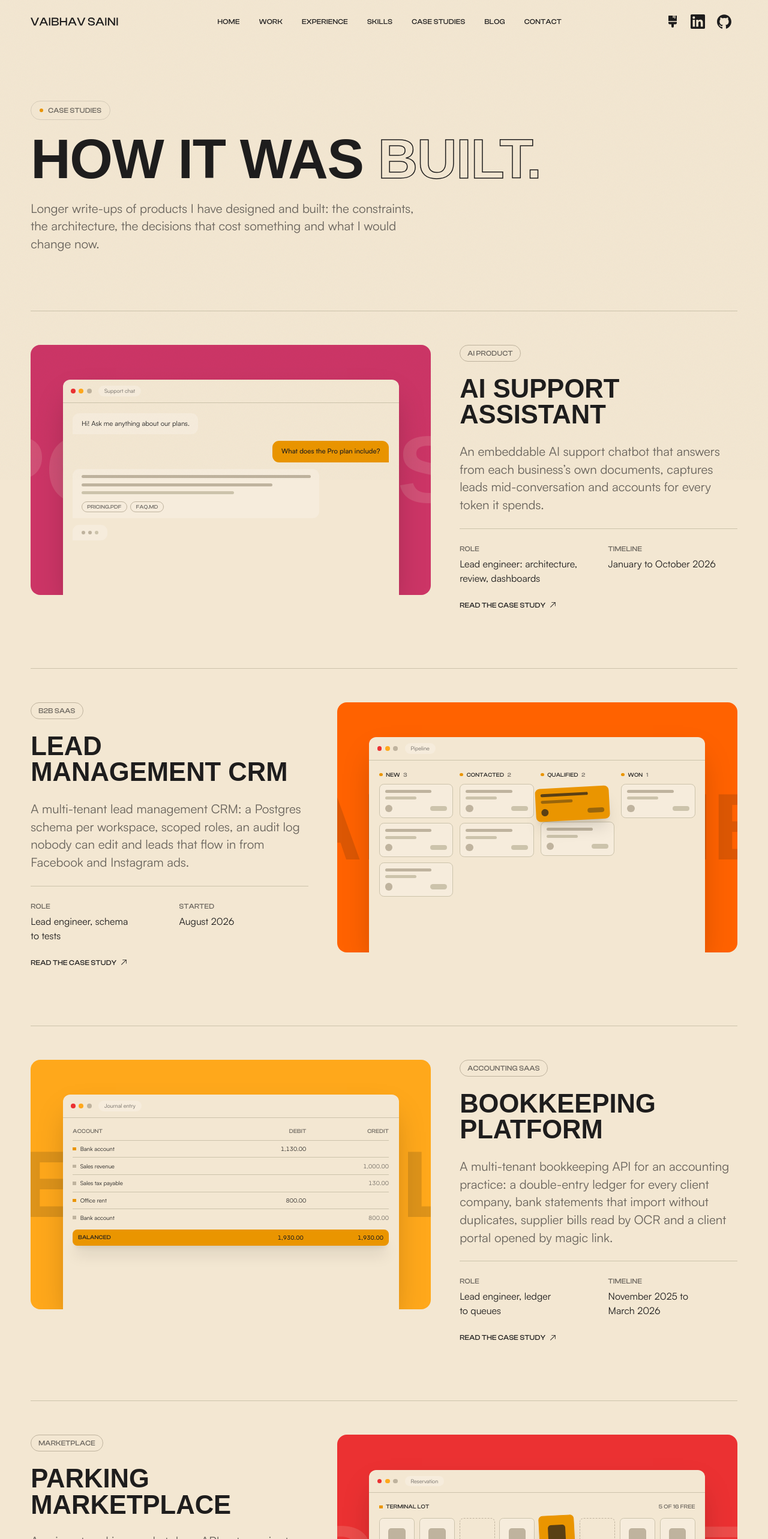
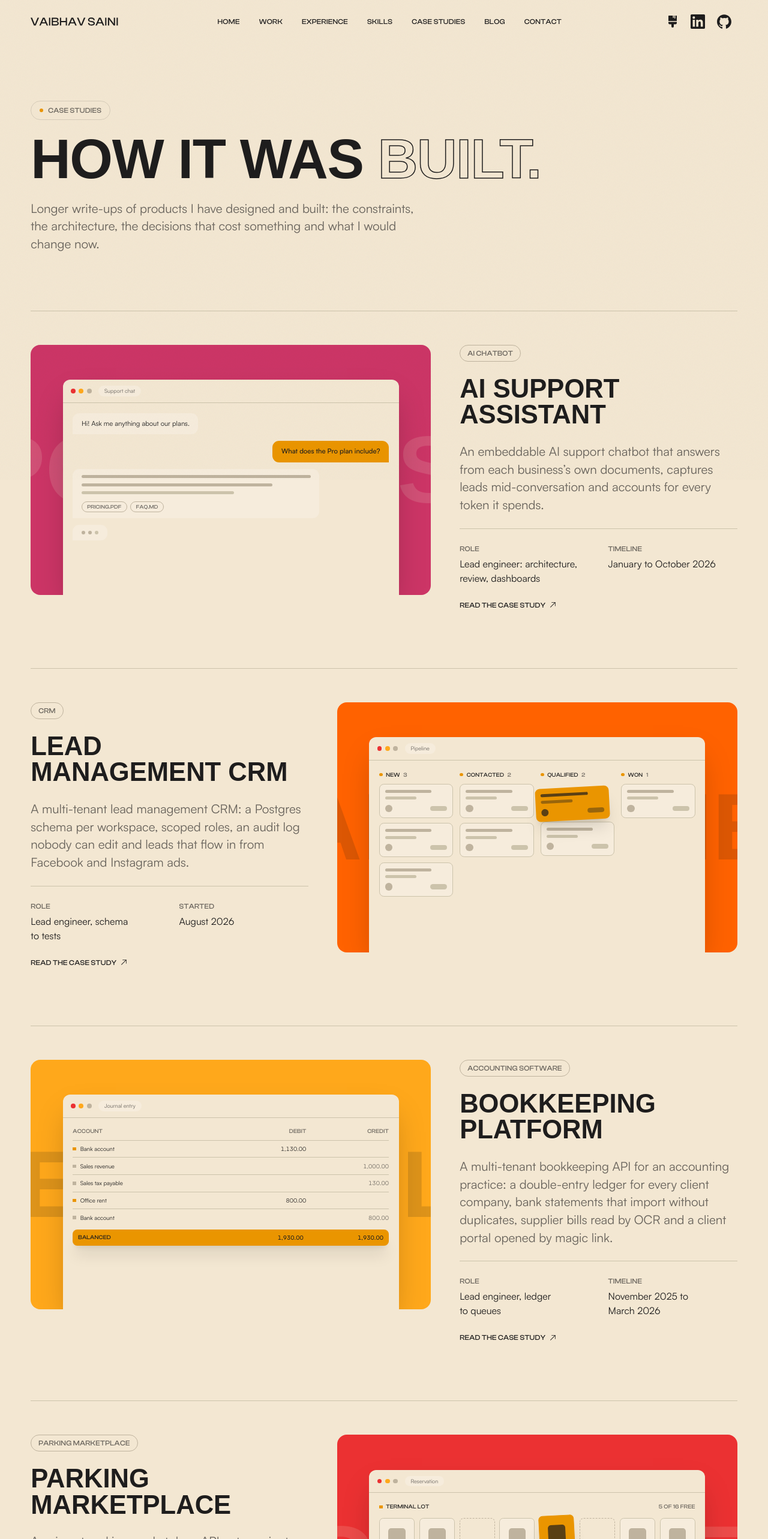
Before and after one commit to imVSaini/portfolio-v2, a Next.js app: page /case-studies in a window 1280 px wide. Shown: the top 2566 px of the page at 60% size. Built offline with nearby package versions, Linux system fonts and the light colour scheme; a web font is replaced by a local one.

Commit message:
feat(case-studies): update project categories for consistency and clarity

```diff
--- a/src/data/caseStudies/bookkeepingPlatform.ts
+++ b/src/data/caseStudies/bookkeepingPlatform.ts
@@ -4,7 +4,7 @@ import { diagram, type CaseStudy } from "@/data/caseStudies/schema";
 export const bookkeepingPlatform: CaseStudy = {
   slug: "bookkeeping-platform",
   title: "Bookkeeping Platform",
-  category: "Accounting SaaS",
+  category: "Accounting software",
   headline:
     "A multi-tenant bookkeeping API for an accounting practice: a double-entry ledger for every client company, bank statements that import without duplicates, supplier bills read by OCR and a client portal opened by magic link.",
   summary:
--- a/src/data/caseStudies/leadCrm.ts
+++ b/src/data/caseStudies/leadCrm.ts
@@ -4,7 +4,7 @@ import { diagram, type CaseStudy } from "@/data/caseStudies/schema";
 export const leadCrm: CaseStudy = {
   slug: "lead-management-crm",
   title: "Lead Management CRM",
-  category: "B2B SaaS",
+  category: "CRM",
   headline:
     "A multi-tenant lead management CRM: a Postgres schema per workspace, scoped roles, an audit log nobody can edit and leads that flow in from Facebook and Instagram ads.",
   summary:
--- a/src/data/caseStudies/parkingMarketplace.ts
+++ b/src/data/caseStudies/parkingMarketplace.ts
@@ -4,7 +4,7 @@ import { diagram, type CaseStudy } from "@/data/caseStudies/schema";
 export const parkingMarketplace: CaseStudy = {
   slug: "parking-marketplace",
   title: "Parking Marketplace",
-  category: "Marketplace",
+  category: "Parking marketplace",
   headline:
     "An airport parking marketplace API: a ten-minute hold on every space, a Stripe deposit that is also the platform’s commission and three separate ways for a payment to confirm a booking.",
   summary:
--- a/src/data/caseStudies/supportAssistant.ts
+++ b/src/data/caseStudies/supportAssistant.ts
@@ -4,7 +4,7 @@ import { diagram, type CaseStudy } from "@/data/caseStudies/schema";
 export const supportAssistant: CaseStudy = {
   slug: "ai-support-assistant",
   title: "AI Support Assistant",
-  category: "AI product",
+  category: "AI chatbot",
   headline:
     "An embeddable AI support chatbot that answers from each business’s own documents, captures leads mid-conversation and accounts for every token it spends.",
   summary:
```
Also changed, not shown: 1 other file (tests, documents, lock files or other folders).
